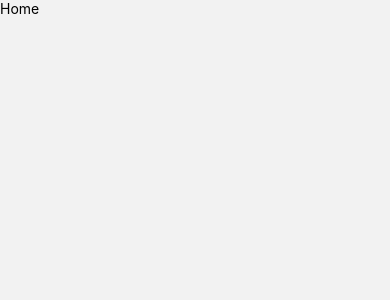
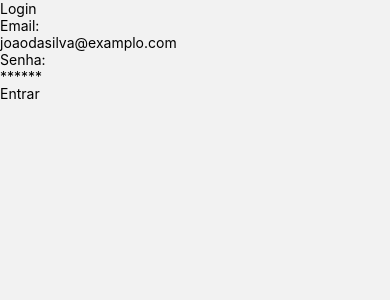
Before and after one commit to Alex-dll/desafio-hand-talk, a React Native app: screen /login in a window 390 px wide. Before the commit this address had no page. Shown: the top 300 px of the page. Built offline with nearby package versions, Linux system fonts and the light colour scheme.

Commit message:
feat: validate inputs of login

```diff
--- a/src/routes/index.tsx
+++ b/src/routes/index.tsx
@@ -4,7 +4,7 @@ import SignInNavigator from "./SignIn";
 import SignedInNavigator from "./SignedIn";
 
 const Routes: React.FC = () => {
-  const isSignedIn = true;
+  const isSignedIn = false;
 
   return isSignedIn ? <SignedInNavigator /> : <SignInNavigator />;
 };
--- a/src/screens/Login/Login.tsx
+++ b/src/screens/Login/Login.tsx
@@ -1,36 +1,80 @@
-import React, { useState, useCallback } from "react";
-import { View, Text, SafeAreaView } from "react-native";
+import { yupResolver } from "@hookform/resolvers/yup";
+import React from "react";
+import { Controller, useForm } from "react-hook-form";
+import { View, Text, SafeAreaView, Alert } from "react-native";
 
 import styles from "./styles";
+import { schemaLogin } from "./validation";
 import ButtonConfirm from "../../components/ButtonConfirm";
 import TextInputWithLabel from "../../components/TextInputWithLabel";
 
 export default function Login() {
-  const [email, setEmail] = useState("");
-  const [password, setPassword] = useState("");
+  const { control, handleSubmit, setValue } = useForm({
+    resolver: yupResolver(schemaLogin),
+    defaultValues: {
+      email: "",
+      password: "",
+    },
+  });
 
-  const handleTryLogin = useCallback(() => {
+  const onSubmit = async () => {
+    await handleSubmit(
+      ({ email, password }) => {
         console.log(email, password);
-  }, []);
+      },
+      () =>
+        Alert.alert(
+          "Erro ao realizar login, verifique seus dados ou tente novamente mais tarde"
+        )
+    )();
+  };
 
   return (
     <SafeAreaView style={styles.container}>
       <Text>Login</Text>
 
       <View>
+        <Controller
+          control={control}
+          name="email"
+          render={({ field: { onBlur, onChange, value, ref } }) => (
             <TextInputWithLabel
+              ref={ref}
               label="Email:"
               placeholder="joaodasilva@examplo.com"
-          onChangeText={setEmail}
+              onChangeText={(text) => setValue("email", text)}
+              onChange={onChange}
+              onBlur={onBlur}
+              value={value}
+              autoCapitalize="none"
+              autoComplete="email"
+              autoCorrect={false}
+              keyboardType="email-address"
             />
+          )}
+        />
+
+        <Controller
+          control={control}
+          name="password"
+          render={({ field: { onBlur, onChange, value, ref } }) => (
             <TextInputWithLabel
+              ref={ref}
+              onBlur={onBlur}
+              value={value}
+              onChange={onChange}
+              onChangeText={(text) => setValue("password", text)}
               label="Senha:"
               placeholder="******"
               secureTextEntry
-          onChangeText={setPassword}
+              autoCapitalize="none"
+              autoComplete="password"
+              autoCorrect={false}
+            />
+          )}
         />
 
-        <ButtonConfirm onPress={handleTryLogin}>Entrar</ButtonConfirm>
+        <ButtonConfirm onPress={onSubmit}>Entrar</ButtonConfirm>
       </View>
     </SafeAreaView>
   );
```
Lines whose indentation alone changed are shown as unchanged.
